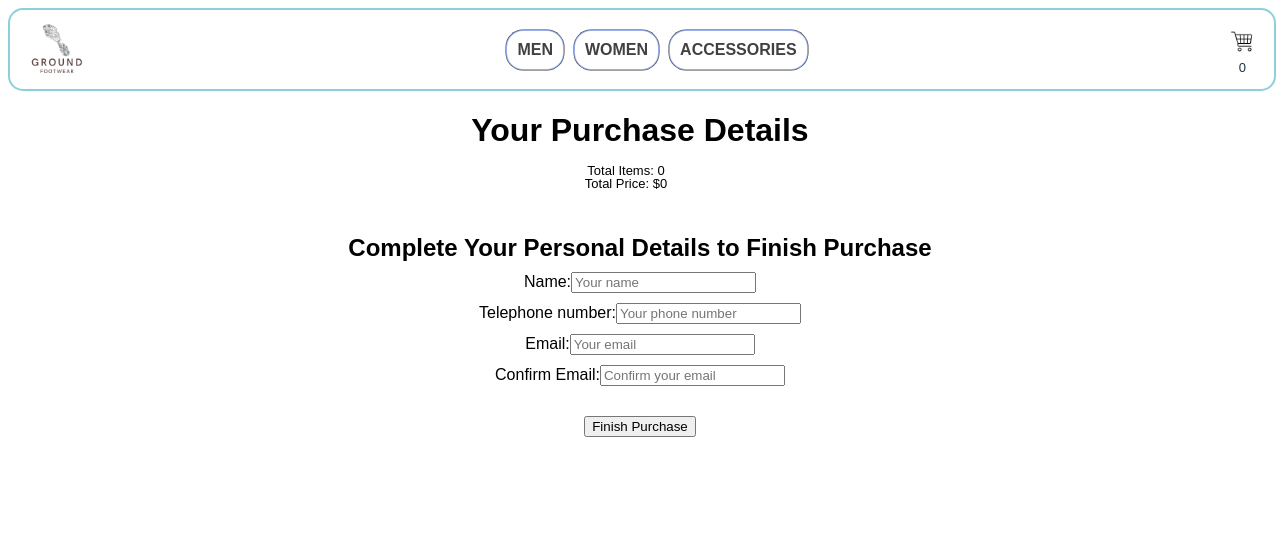
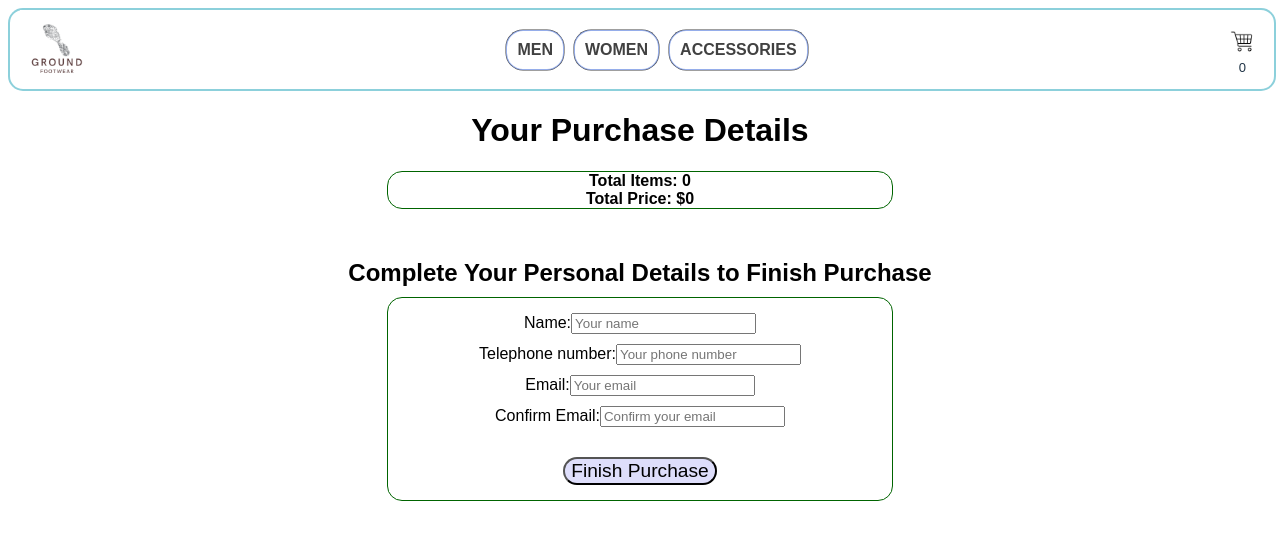
Before and after one commit to JFederico-Rossi/reactJs-coderHouse, a React (Vite) app: page /checkout in a window 1280 px wide. Shown: the top 540 px of the page. Built offline with nearby package versions, Linux system fonts and the light colour scheme; a web font is replaced by a local one.

Commit message:
Arreglos en lógica de stock y checkout

```diff
--- a/src/asyncMock.js
+++ b/src/asyncMock.js
@@ -1,4 +1,4 @@
-const products = [
+/* const products = [
     {
         id: '1',
         name: 'Gobi III',
@@ -150,4 +150,4 @@ export const getProductsByCategory = (categoryId) => {
             resolve(products.filter(products => products.category === categoryId))
         },700)
     })
-}
+} */
--- a/src/components/Cart/Cart.jsx
+++ b/src/components/Cart/Cart.jsx
@@ -1,38 +1,13 @@
+/* eslint-disable no-unused-vars */
 import "./Cart.css";
-import { useContext, useState, useEffect} from "react";
+import { useContext} from "react";
 import { CartContext } from "../../context/CartContext";
 import { Link } from "react-router-dom";
 import CartItem from "../CartItem/CartItem";
 
 export default function Cart() {
-  const { cart, emptyCart, totalQuantity, updateCart} =
+  const { cart, emptyCart, totalQuantity, updateCart, total, updateTotalPrice} =
     useContext(CartContext);
-
-    const [totalPrice, setTotalPrice] = useState(0);
-
-    useEffect(() => {
-      const newTotalPrice = cart.reduce((total, product) => {
-        return total + product.price * product.quantity;
-      }, 0);
-
-      setTotalPrice(newTotalPrice);
-    }, [cart]);
-
-    const handleQuantityChange = (id, newQuantity) => {
-      const updatedCart = cart.map((item) => {
-        if (item.id === id) {
-          return { ...item, quantity: newQuantity };
-        }
-        return item;
-      });
-
-      updateCart(updatedCart);
-
-
-    const newTotalPrice = updatedCart.reduce((total, product) => {
-      return total + product.price * product.quantity}, 0)
-      setTotalPrice(newTotalPrice);
-  };
 
   if (totalQuantity === 0) {
     return (
@@ -45,39 +20,41 @@ export default function Cart() {
     );
   }
 
+  const handleSubtotalChange = (id, newSubtotal) => {
+    updateTotalPrice(id, newSubtotal);
+  };
+
   return (
     <section>
       <h2>Your Cart</h2>
       {cart.length > 0 && (
         <>
-          {cart.map((product) => (
-            <CartItem key={product.id} {...product} onQuantityChange={handleQuantityChange} updateTotalPrice={setTotalPrice} />
-          ))}
+          {cart.map((item) => (
+        <CartItem
+          key={item.id}
+          id={item.id}
+          name={item.name}
+          quantity={item.quantity}
+          price={item.price}
+        />
+      ))}
         </>
       )}
 
       <div className="checkoutDiv">
-        <h3> Total: $ {totalPrice} </h3>
-        <button className="bin" onClick={() => emptyCart()}>
-          {" "}
-          <img
-            style={{
-              width: 20,
-              height: 20,
-              backgroundColor: "peru",
-              borderRadius: 15,
-            }}
-            src="public/trash-bin.png"
-            alt=""
-          />{" "}
-        </button>
+        <h3> Total: $ {total} </h3>
+        <div style={{display: "flex", flexDirection: 'row', gap: 10, alignItems: 'end', margin: '50px 30%'}}>
         <Link to="/checkout">
           {" "}
-          <button>Checkout </button>
+          <button style={{backgroundColor: 'rgba(94, 94, 235, 0.205)'}}>Checkout </button>
         </Link>
+        <button style={{backgroundColor: 'rgba(205, 134, 63, 0.554)'}} onClick={() => emptyCart()}>
+          Clear Cart
+        </button>
         <Link to={"/"} className="linkNav">
           <button>Continue Shopping</button>
         </Link>
+        </div>
       </div>
     </section>
   );
--- a/src/components/CartItem/CartItem.jsx
+++ b/src/components/CartItem/CartItem.jsx
@@ -1,49 +1,33 @@
 /* eslint-disable react/prop-types */
-import "./CartItem.css";
+import { useContext, useState, useEffect } from "react";
 import { CartContext } from "../../context/CartContext";
-import { useContext, useState } from "react";
+import './CartItem.css'
 
-export default function CartItem({ id, name, quantity, price, onQuantityChange, updateTotalPrice }) {
+export default function CartItem({ id, name, quantity, price }) {
+  const { updateQuantityAndTotalPrice, removeItem } = useContext(CartContext);
+  const [itemQuantity, setItemQuantity] = useState(quantity);
 
-  const { addItem, emptyCart, getSubtotal } = useContext(CartContext);
-
-  const [itemQuantity, setItemQuantity] = useState(quantity);
-  // const [subtotal, setSubtotal] = useState(itemQuantity * price);
-
-
-  const handleQuantityChange = (newQuantity) => {
-    setItemQuantity(newQuantity);
-    onQuantityChange(id, newQuantity);
-  };
-
-  // const getSubtotal = (itemQuantity, price) => {
-  //   const subtotal = itemQuantity * price;
-  //   setSubtotal(subtotal);
-  //   return subtotal;
-  // };
+  useEffect(() => {
+    updateQuantityAndTotalPrice(id, itemQuantity);
+  // eslint-disable-next-line react-hooks/exhaustive-deps
+  }, [itemQuantity]);
 
   const increaseQuantity = () => {
-    addItem({ id, name, price }, name, 1);
     setItemQuantity(itemQuantity + 1);
-    // getSubtotal(itemQuantity + 1, price);
   };
 
   const decreaseQuantity = () => {
-    if (itemQuantity >= 2) {
+    if (itemQuantity > 1) {
       setItemQuantity(itemQuantity - 1);
-      handleQuantityChange(itemQuantity - 1);
-      // getSubtotal(itemQuantity - 1, price);
-    } else {
-      emptyCart();
     }
   };
 
-  const subtotal = getSubtotal(itemQuantity, price)
-  updateTotalPrice(subtotal);
+  const deleteProduct = () => {
+    removeItem(id);
+  };
+
   return (
-    <>
-      <article key={{ id }} className="cartCard">
-
+    <article className="cartCard">
       <h6>
         <strong>{name}</strong>
       </h6>
@@ -53,14 +37,13 @@ export default function CartItem({ id, name, quantity, price, onQuantityChange,
       <h6> Unit Price: ${price} </h6>
       <h6 style={{ textAlign: "center" }}>
         {" "}
-          Subtotal: <strong>$ {subtotal}</strong>{" "}
+        Subtotal: <strong>$ {itemQuantity * price}</strong>{" "}
       </h6>
       <div>
         <button onClick={decreaseQuantity}>-</button>
         <button onClick={increaseQuantity}>+</button>
+        <button onClick={deleteProduct}>Delete Product</button>
       </div>
     </article>
-
-    </>
   );
 }
--- a/src/components/Checkout/Checkout.jsx
+++ b/src/components/Checkout/Checkout.jsx
@@ -81,14 +81,12 @@ export default function Checkout() {
           <div>
             <h1>Your Purchase Details</h1>
             {cart.map((product) => (
-              <h5 key={product.id}>
+              <h6 style={{border: '0.5px dotted lightgrey', margin: '0 30%'}} key={product.id}>
                 {product.name} <br /> Quantity: {product.quantity} <br /> Subotal: $
                 {product.quantity*product.price}
-              </h5>
+              </h6>
               ))}
-              <p style={{textAlign: 'center'}}>Total Items: {cart.reduce((total, product) => total + product.quantity, 0)}</p>
-              <p style={{textAlign: 'center'}}>Total Price: ${cart.reduce((total, product) => total + product.quantity * product.price, 0)}</p>
-
+              <h4 style={{textAlign: 'center', border: '1px solid darkgreen', margin: '15px 30%', borderRadius: 15}}>Total Items: {cart.reduce((total, product) => total + product.quantity, 0)} <br />Total Price: ${cart.reduce((total, product) => total + product.quantity * product.price, 0)}</h4>
           </div>
         </div>
       </div>
@@ -102,6 +100,10 @@ export default function Checkout() {
           justifyContent: "flex-start",
           alignItems: "center",
           gap: 10,
+          border: '1px solid darkgreen',
+          borderRadius: 15,
+          margin: '0 30%',
+          padding: '15px 5px'
         }}
         onSubmit={handleSubmit}
       >
@@ -149,7 +151,7 @@ export default function Checkout() {
             required
           />
         </div>
-        <button style={{ marginTop: 20 }} type="submit">
+        <button style={{ marginTop: 20, backgroundColor: 'rgba(94, 94, 235, 0.205)', borderRadius: 15, fontSize: 'larger', cursor: 'pointer' }} type="submit">
           Finish Purchase
         </button>
       </form>
--- a/src/components/ItemDetail/ItemDetail.jsx
+++ b/src/components/ItemDetail/ItemDetail.jsx
@@ -54,7 +54,7 @@ export default function ItemDetail({
             <strong>Price:</strong> ${price}
           </p>
           <p className="InfoDetail">
-            <strong>Stock:</strong> {stock}
+            <strong>Stock:</strong> {stock - quantityAdded}
           </p>
         </div>
         <div>
--- a/src/components/ItemDetailContainer/ItemDetailContainer.jsx
+++ b/src/components/ItemDetailContainer/ItemDetailContainer.jsx
@@ -4,12 +4,10 @@ import ItemDetail from "../ItemDetail/ItemDetail";
 import { useParams } from 'react-router-dom';
 import { CartContext } from '../../context/CartContext.jsx';
 
-
 export default function ItemDetailContainer() {
-  const [product, setProduct] = useState (null);
-  const {productId} = useParams ();
+  const [product, setProduct] = useState(null);
+  const { productId } = useParams();
   const { cart } = useContext(CartContext);
-
 
   useEffect(() => {
     let ignore = false;
@@ -19,7 +17,8 @@ export default function ItemDetailContainer() {
         if (!ignore) {
           const isInCart = cart.find((prod) => prod.id === res.id);
           if (isInCart) {
-            setProduct({ ...res, stock: isInCart.stock - isInCart.quantity });
+            const updatedStock = res.stock - isInCart.quantity; // Calculate updated stock
+            setProduct({ ...res, stock: updatedStock }); // Update product with updated stock
           } else {
             setProduct(res);
           }
@@ -32,10 +31,9 @@ export default function ItemDetailContainer() {
     };
   }, [productId, cart]);
 
-
   return (
-  <>
-    <ItemDetail {...product}/>
-  </>
+    <>
+      <ItemDetail {...product}/>
+    </>
   )
 }
--- a/src/context/CartContext.jsx
+++ b/src/context/CartContext.jsx
@@ -3,11 +3,10 @@
 import { createContext } from "react";
 import { useState } from "react";
 
-export const CartContext = createContext({ cart: [], updateCart: () => {}, });
+export const CartContext = createContext({ cart: [], updateCart: () => {}, updateQuantityAndTotalPrice: () => {},});
 
 export function CartProvider({ children }) {
   const [cart, setCart] = useState([]);
-  console.log(cart);
 
   const [totalQuantity, setTotalQuantity] = useState(0);
 
@@ -18,9 +17,14 @@ export function CartProvider({ children }) {
   };
 
   const addItem = (item, name, quantity) => {
-    !isInCart(item.id)
-      ? setCart((prev) => [...prev, { ...item, quantity }])
-      : console.error("Product already added");
+    const existingItemIndex = cart.findIndex((prod) => prod.id === item.id);
+    if (existingItemIndex !== -1) {
+      const updatedCart = [...cart];
+      updatedCart[existingItemIndex].quantity += quantity;
+      setCart(updatedCart);
+    } else {
+      setCart((prev) => [...prev, { ...item, quantity }]);
+    }
     setTotalQuantity((prevTotalQuantity) => prevTotalQuantity + quantity);
   };
 
@@ -72,10 +76,16 @@ export function CartProvider({ children }) {
     const getSubtotal = (quantity, price) => {
       return quantity* price
     }
+    const updateQuantityAndTotalPrice = (itemId, newQuantity) => {
+      const updatedCart = cart.map((item) =>
+        item.id === itemId ? { ...item, quantity: newQuantity } : item
+      );
+      updateCart(updatedCart);
+    };
 
   return (
     <CartContext.Provider
-      value={{ cart, updateCart,setCart, addItem, emptyCart, removeItem, totalQuantity, total, getSubtotal }}
+      value={{ cart, updateCart,setCart, addItem, emptyCart, removeItem, totalQuantity, total, getSubtotal, updateQuantityAndTotalPrice }}
     >
       {children}
     </CartContext.Provider>
```
Lines whose indentation alone changed are shown as unchanged.
